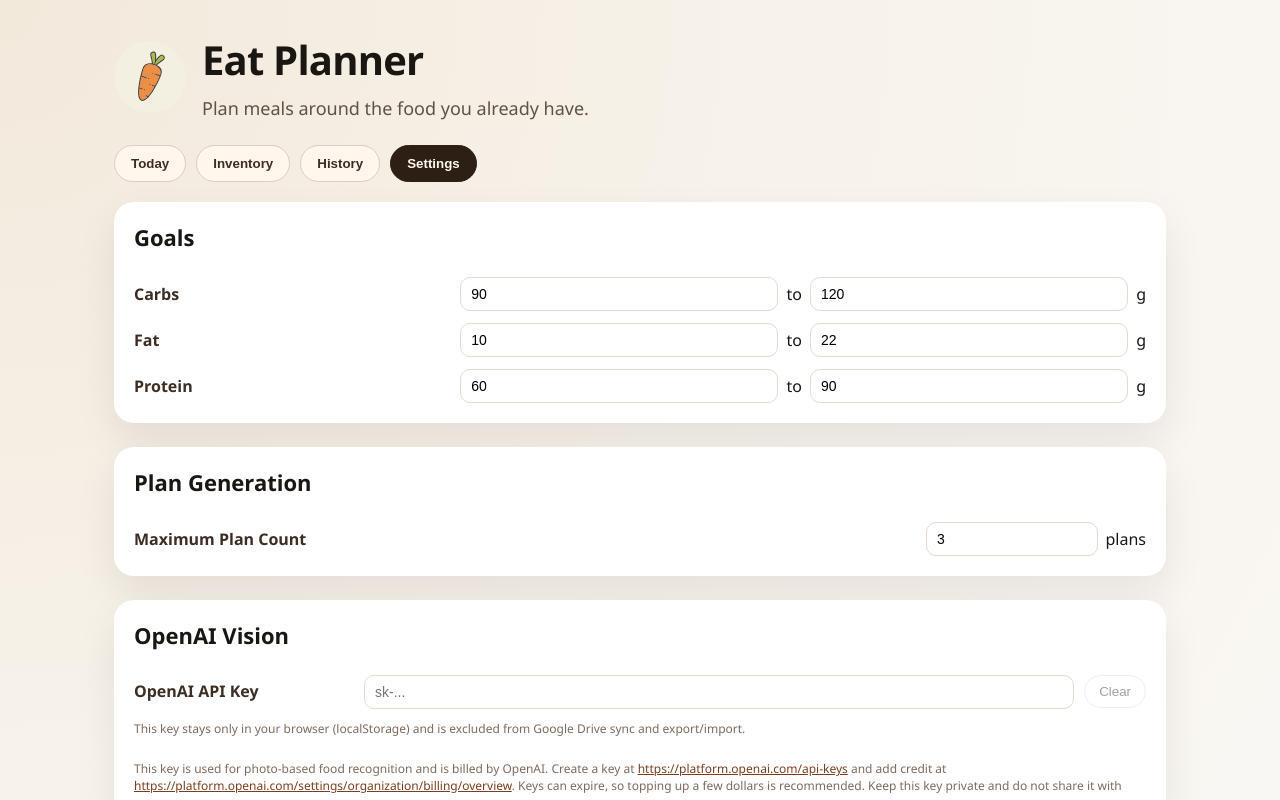
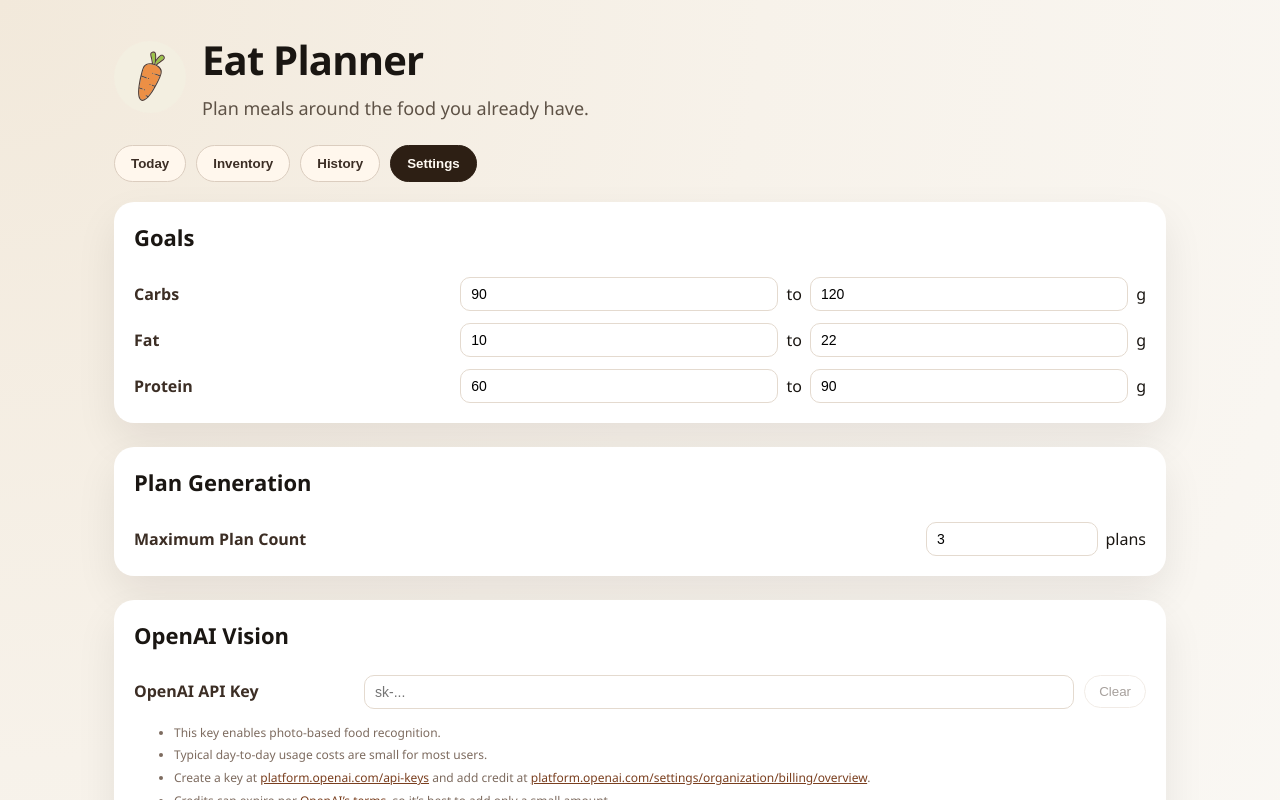
Before and after one commit to quark-zju/EatPlanner, a React (Vite) app: page / in a window 1280 px wide. Both pictures are taken after a click on the button "Settings". Shown: the top 800 px of the page. Built offline with nearby package versions, Linux system fonts and the light colour scheme; the HTML template or start-up script is replaced by a standard one.

Commit message:
Refine OpenAI credit expiry guidance
Agent-Model: gpt-5.2-codex

```diff
--- a/src/App.css
+++ b/src/App.css
@@ -627,6 +627,14 @@ select {
   margin-top: 16px;
 }
 
+.settings-note li {
+  margin-bottom: 6px;
+}
+
+.settings-note li:last-child {
+  margin-bottom: 0;
+}
+
 .settings-subsection {
   display: grid;
   gap: 10px;
--- a/src/components/tabs/SettingsTab.tsx
+++ b/src/components/tabs/SettingsTab.tsx
@@ -111,20 +111,28 @@ export default function SettingsTab() {
             </div>
           </div>
         </div>
-        <p className="hint settings-note">
-          This key stays only in your browser (localStorage) and is excluded from Google Drive sync
-          and export/import.
-        </p>
-        <p className="hint settings-note">
-          This key is used for photo-based food recognition and is billed by OpenAI. Create a key at{" "}
-          <a href="https://platform.openai.com/api-keys">https://platform.openai.com/api-keys</a> and
-          add credit at{" "}
-          <a href="https://platform.openai.com/settings/organization/billing/overview">
-            https://platform.openai.com/settings/organization/billing/overview
-          </a>
-          . Keys can expire, so topping up a few dollars is recommended. Keep this key private and do
-          not share it with anyone.
-        </p>
+        <ul className="hint settings-note">
+          <li>This key enables photo-based food recognition.</li>
+          <li>Typical day-to-day usage costs are small for most users.</li>
+          <li>
+            Create a key at{" "}
+            <a href="https://platform.openai.com/api-keys">platform.openai.com/api-keys</a> and
+            add credit at{" "}
+            <a href="https://platform.openai.com/settings/organization/billing/overview">
+              platform.openai.com/settings/organization/billing/overview
+            </a>
+            .
+          </li>
+          <li>
+            Credits can expire per <a href="https://openai.com/policies/service-credit-terms/#:~:text=expire">OpenAI’s terms</a>, so it’s best to add only a small amount.
+          </li>
+          <li>
+            This key stays only in your browser (localStorage) and is excluded from Google Drive sync and export/import.
+          </li>
+          <li>
+            Keep it private and do not share it with anyone.
+          </li>
+        </ul>
       </section>
 
       <section className="card">
```
